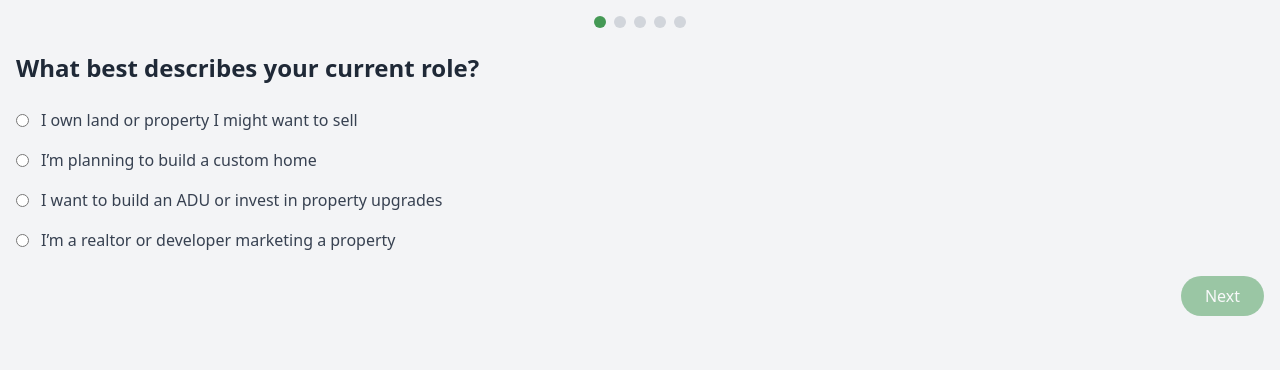
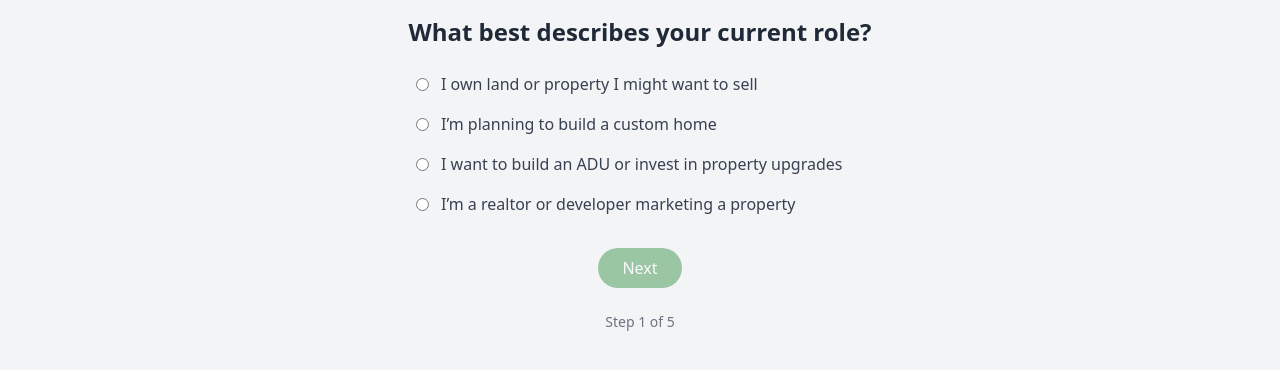
Before and after one commit to marketingsiglux-creator/lotplan-quiz-full, a React (Create React App) app: page / in a window 1280 px wide. Shown: the top 370 px of the page. Built offline with nearby package versions, Linux system fonts and the light colour scheme; the HTML template or start-up script is replaced by a standard one.

Commit message:
Update LotPlanServiceQuiz.jsx

```diff
--- a/src/components/LotPlanServiceQuiz.jsx
+++ b/src/components/LotPlanServiceQuiz.jsx
@@ -111,7 +111,7 @@ export default function LotPlanServiceQuiz() {
   if (result) {
     const { description, ctaText, cta } = resultDetails[result];
     return (
-      <div className="w-full px-0 text-center bg-transparent">
+      <div className="w-full px-4 text-center bg-transparent">
         <h2 className="text-3xl font-bold mb-4 text-gray-800">Your Ideal LotPlan Service:</h2>
         <p className="text-xl text-[#449955] font-medium mb-4">{result}</p>
         <p className="mb-6 text-gray-600">{description}</p>
@@ -142,22 +142,10 @@ export default function LotPlanServiceQuiz() {
   const currentQuestion = questions[step];
 
   return (
-    <div className="w-full px-0 bg-transparent">
-      {/* ✅ Green Progress Dots */}
-      <div className="flex justify-center mb-6">
-        {questions.map((_, index) => (
-          <span
-            key={index}
-            className={`h-3 w-3 rounded-full mx-1 transition-all duration-300 ${
-              index === step ? 'bg-[#449955]' : 'bg-gray-300'
-            }`}
-          />
-        ))}
-      </div>
-
+    <div className="w-full px-4 text-center bg-transparent">
       <h2 className="text-2xl font-bold mb-6 text-gray-800">{currentQuestion.question}</h2>
 
-      <div className="space-y-4">
+      <div className="space-y-4 mb-8 text-left max-w-md mx-auto">
         {currentQuestion.options.map((option) => (
           <label key={option.value} className="flex items-center gap-3 text-gray-700">
             <input
@@ -172,7 +160,7 @@ export default function LotPlanServiceQuiz() {
         ))}
       </div>
 
-      <div className="mt-6 text-right">
+      <div className="mb-6">
         <button
           disabled={!answers[currentQuestion.id]}
           onClick={handleNext}
@@ -181,6 +169,8 @@ export default function LotPlanServiceQuiz() {
           {step === questions.length - 1 ? 'See My Result' : 'Next'}
         </button>
       </div>
+
+      <p className="text-sm text-gray-500">Step {step + 1} of {questions.length}</p>
     </div>
   );
 }
```
